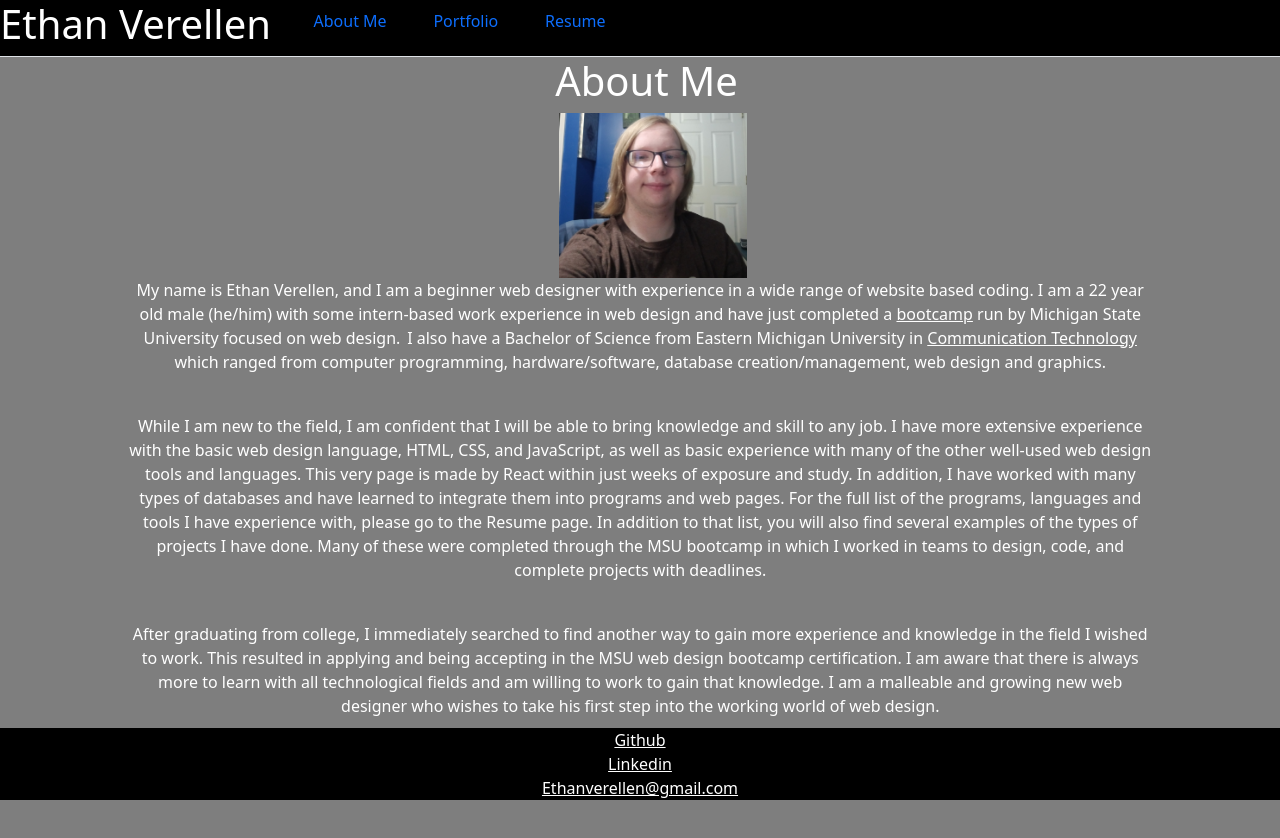
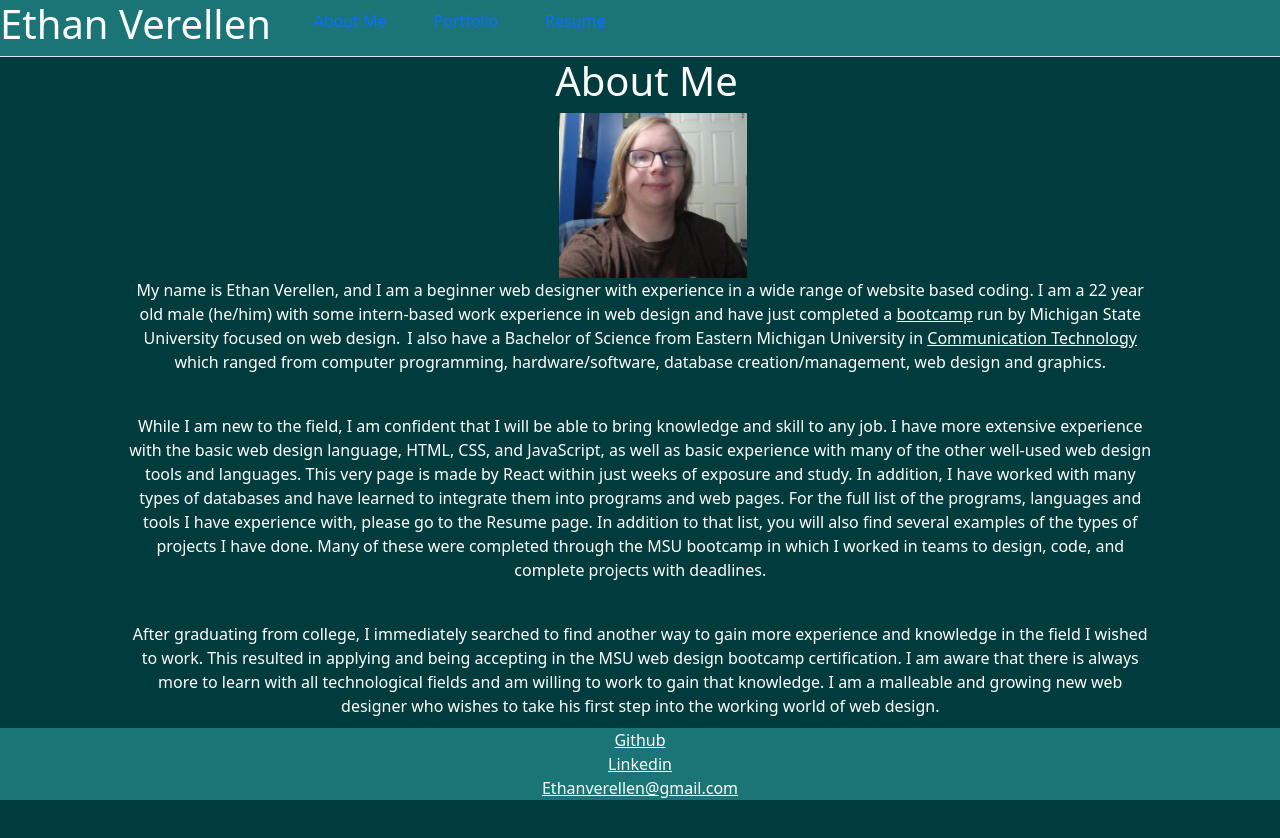
Before and after one commit to Ethan-Verellen/Ethan-s-React-portfolio, a React (Vite) app: page / in a window 1280 px wide. Shown: the top 838 px of the page. Built offline with nearby package versions, Linux system fonts and the light colour scheme.

Commit message:
Changed all background colors

```diff
--- a/src/index.css
+++ b/src/index.css
@@ -1,5 +1,5 @@
 #navigate{
-    background-color: black;
+    background-color: #1B7476;
     color: white;
     padding-bottom: 0%;
 }
@@ -7,7 +7,7 @@
     width: 100%;
     padding-left: 2%;
     margin-left: 0%;
-    background-color: rgb(126, 126, 126);
+    background-color: #003C3D;
     color: white;
     padding-bottom: 100%;
     padding-top: 0%;
@@ -17,7 +17,7 @@
     left: 0;
     bottom: 0;
     width: 100%;
-    background-color: black;
+    background-color: #1B7476;
     color: white;
     text-align: center;
 }
```
